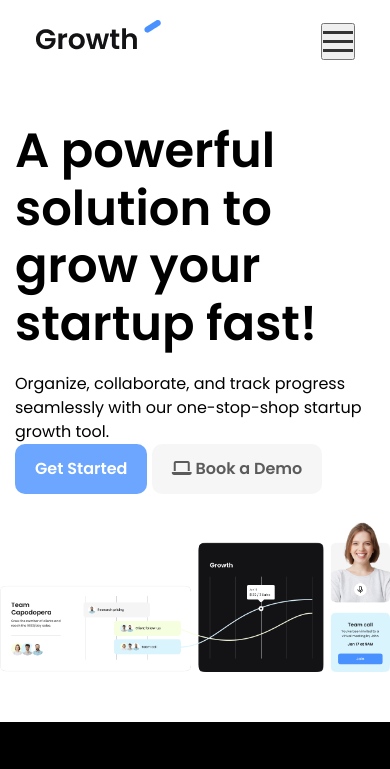
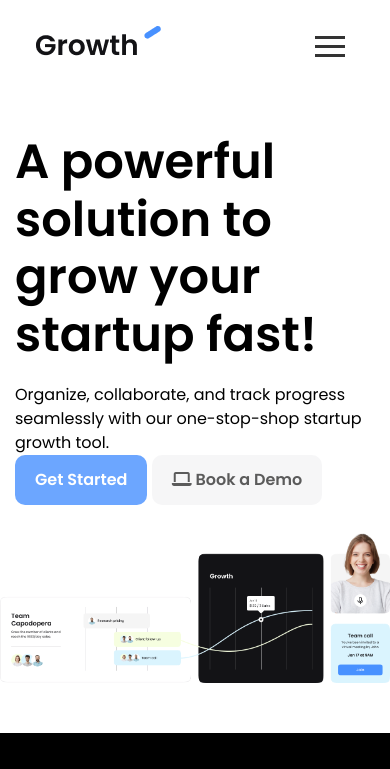
Before and after one commit to brje/CT70A9110-SDS-Front-end, a plain HTML site: page index.html in a window 390 px wide. Shown: the top 769 px of the page. Drawn offline with Linux system fonts and the light colour scheme.

Commit message:
hamburger button visibility problem solved

```diff
--- a/css/style.css
+++ b/css/style.css
@@ -378,13 +378,14 @@ hero .hero-text {
 }
 
 /* Hamburger Button */
-.Hamburger-button {
+.hamburger-button {
     display: none;
     background: none;
     border: none;
     cursor: pointer;
     padding: 10px;
-    z-index: 1000;
+    z-index: 1100;
+    position: relative;
 }
 
 .hamburger-button .hamburger-line {
@@ -399,12 +400,11 @@ hero .hero-text {
     position: fixed;
     top: 0;
     right: -300px;
-
     width: 250px;
     height: 100%;
     z-index: 100;
     background: #fff;
-    box-shadow: 0px 0px 10px rgba (0,0,0,0.2);
+    box-shadow: 0px 0px 10px rgba(0,0,0,0.2);
     transition: right 0.3s ease-in-out;
 }
 
--- a/index.html
+++ b/index.html
@@ -40,7 +40,7 @@
                 </ul>
             </div>
             <!-- Hamburger Button -->
-             <button id="hamburger-button" class="hamburger-button">
+             <button class="hamburger-button">
                 <div class="hamburger-line"></div>
                 <div class="hamburger-line"></div>
                 <div class="hamburger-line"></div>
--- a/js/main.js
+++ b/js/main.js
@@ -34,3 +34,11 @@ document.addEventListener('DOMContentLoaded', () => {
         });
     });
 });
+
+//Mobile Menu
+document.addEventListener('DOMContentLoaded', () => {
+    const hamburgerButton = document.querySelector('.hamburger-button');
+    const mobileMenu = document.querySelector('.mobile-menu');
+    hamburgerButton.addEventListener('click', () => mobileMenu.classList.toggle('active')
+    );
+})
```
